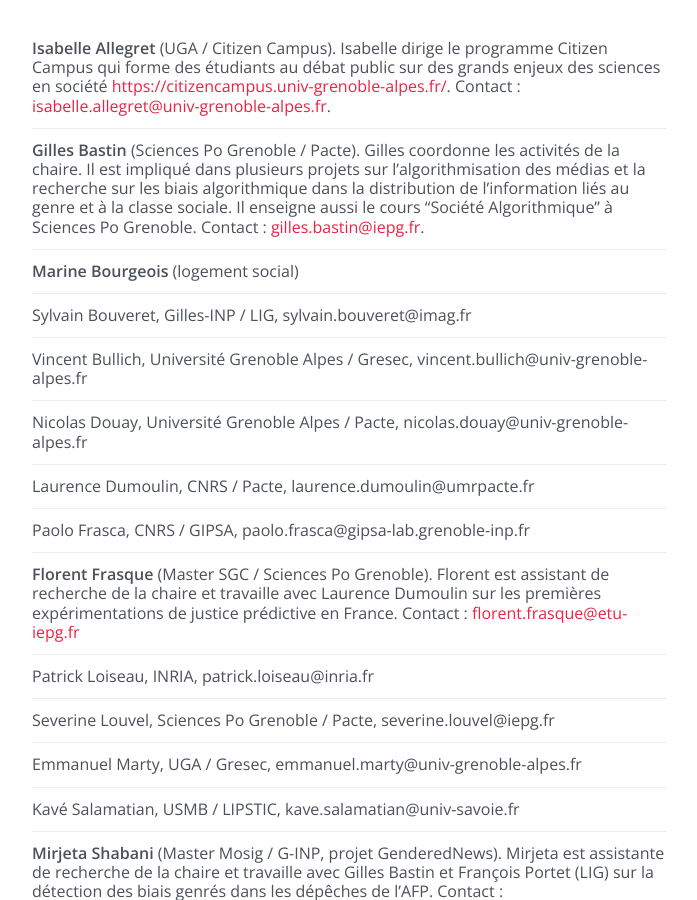
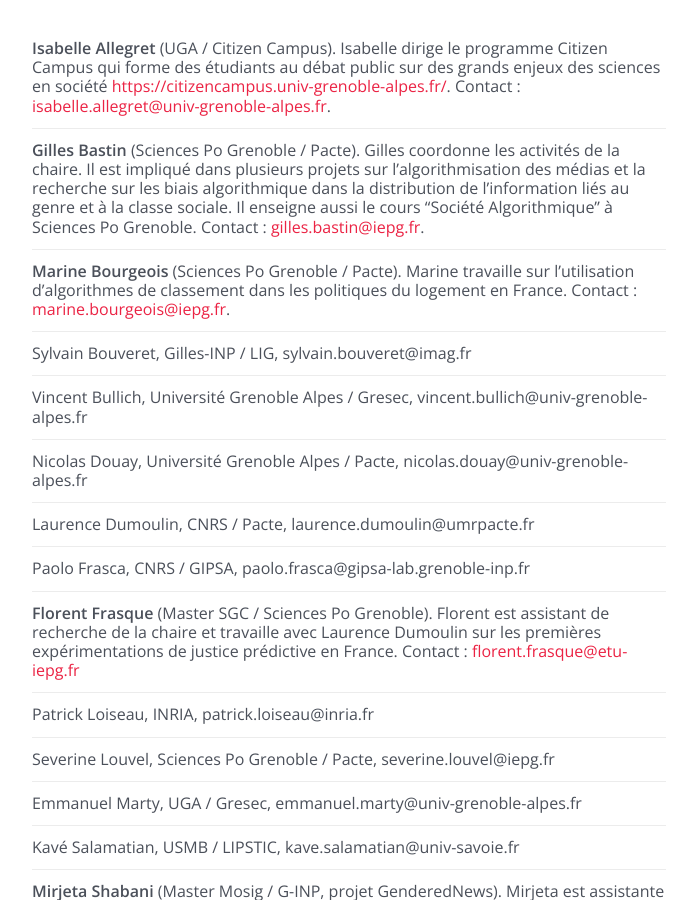
Before and after one commit to gillesbastin/algorithmicsociety.github.io, a Jekyll site: the page built from participants.md, in a window 1280 px wide and 900 px high, scrolled down 441 px. Shown: the whole window, without its empty margins (291-988 px from the left). Built offline with Jekyll 4.4.1, drawn with Linux system fonts in a browser that asks for light colours.

Commit message:
Update participants.md

```diff
--- a/participants.md
+++ b/participants.md
@@ -17,7 +17,7 @@ image: 			header-1.jpg
 <hr>
 **Gilles Bastin** (Sciences Po Grenoble / Pacte). Gilles coordonne les activités de la chaire. Il est impliqué dans plusieurs projets sur l'algorithmisation des médias et la recherche sur les biais algorithmique dans la distribution de l'information liés au genre et à la classe sociale. Il enseigne aussi le cours "Société Algorithmique" à Sciences Po Grenoble. Contact : [gilles.bastin@iepg.fr](mailto:gilles.bastin@iepg.fr).
 <hr>
-**Marine Bourgeois** (logement social)
+**Marine Bourgeois** (Sciences Po Grenoble / Pacte). Marine travaille sur l'utilisation d'algorithmes de classement dans les politiques du logement en France. Contact : [marine.bourgeois@iepg.fr](marine.bourgeois@iepg.fr).
 <hr>
 Sylvain Bouveret, Gilles-INP / LIG, sylvain.bouveret@imag.fr
 <hr>
```
